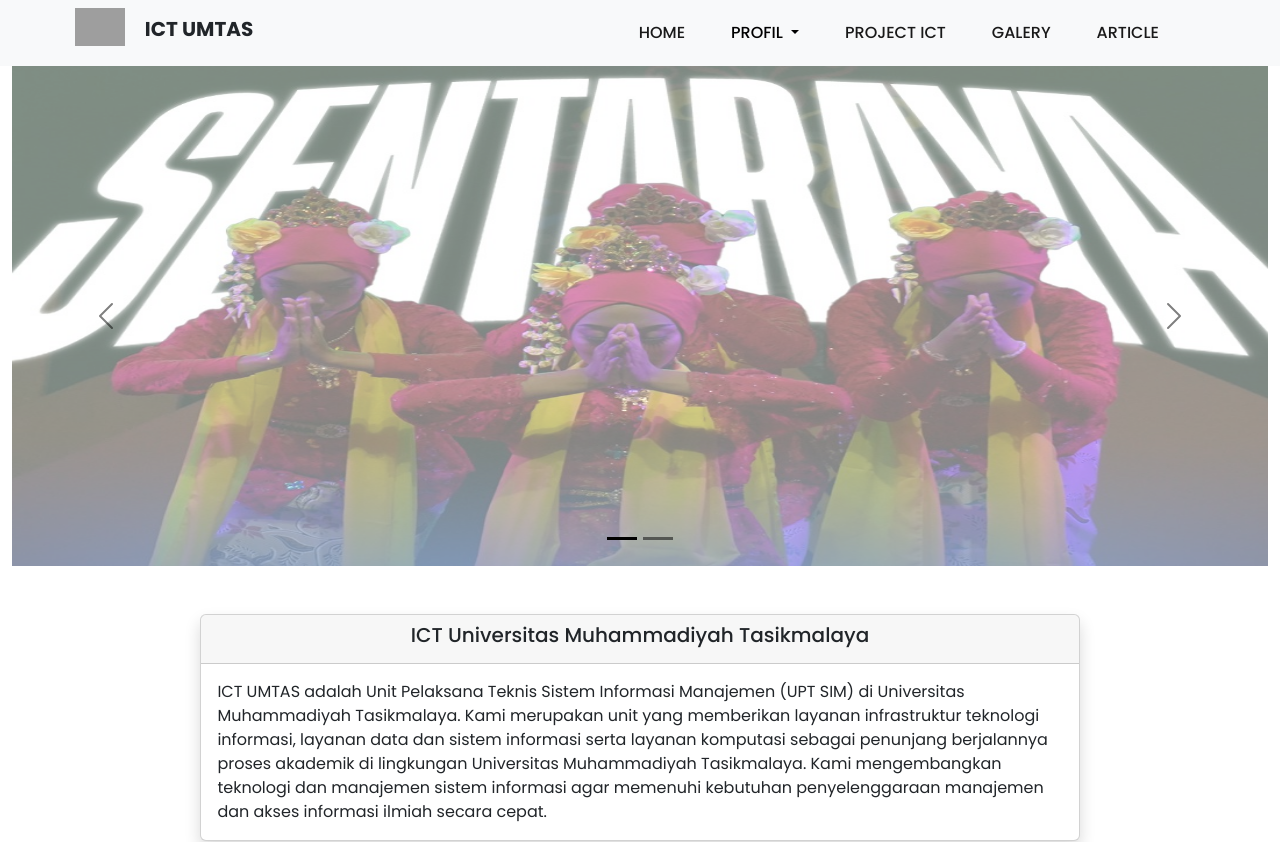
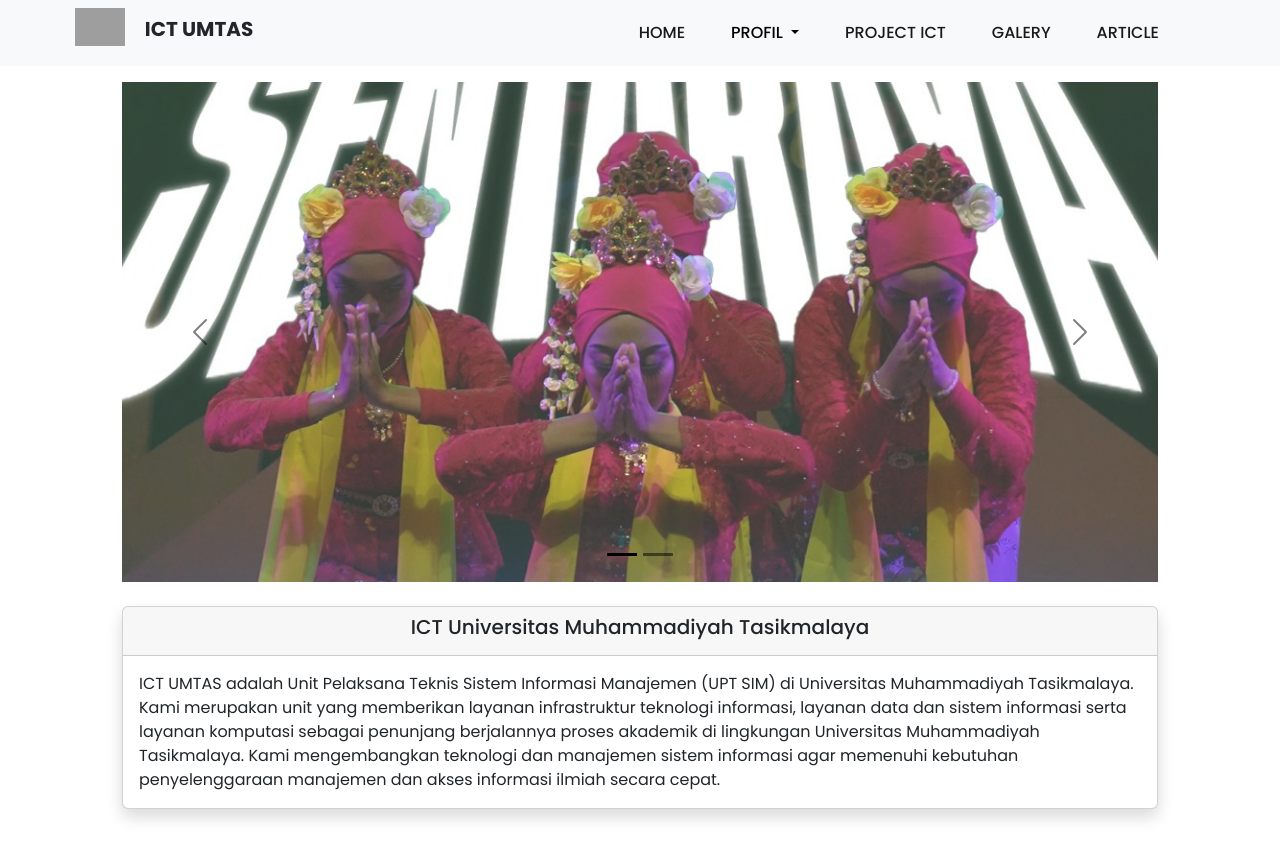
Before and after one commit to pkl-umtas/ICT-UMTAS, a Nuxt app: page /Profil/Sejarah in a window 1280 px wide. Shown: the top 842 px of the page. Built offline with nearby package versions, Linux system fonts and the light colour scheme; grey boxes are pictures that could not be loaded.

Commit message:
Update Sejarah.vue

```diff
--- a/pages/Profil/Sejarah.vue
+++ b/pages/Profil/Sejarah.vue
@@ -1,8 +1,9 @@
 <template>
-    <div class="container">
-        <div class="row">
-            <div class="col">
-                <div id="carouselExampleDark" class="carousel carousel-dark slide" data-bs-ride="carousel">
+    <div class="container-fluid p-3">
+      <div class="row justify-content-center">
+        <div class="col-12 col-lg-10">
+          <!-- Carousel -->
+          <div id="carouselExampleDark" class="carousel carousel-dark slide mb-4" data-bs-ride="carousel">
             <div class="carousel-indicators">
               <button type="button" data-bs-target="#carouselExampleDark" data-bs-slide-to="0" class="active"
                 aria-current="true" aria-label="Slide 1"></button>
@@ -11,12 +12,13 @@
             </div>
             <div class="carousel-inner">
               <div class="carousel-item active" data-bs-interval="10000">
-                            <img src="~/assets/img/carosel.jpg" class="foto d-block w-100" alt="..." height="500">
+                <img src="~/assets/img/carosel.jpg" class="foto d-block w-100" alt="Slide 1">
                 <div class="carousel-caption d-none d-md-block">
+                  <!-- Tambahkan teks di sini jika diperlukan -->
                 </div>
               </div>
               <div class="carousel-item">
-                            <img src="~/assets/img/carosel1.jpg" class="foto d-block w-100" alt="..." height="500">
+                <img src="~/assets/img/carosel1.jpg" class="foto d-block w-100" alt="Slide 2">
                 <div class="carousel-caption d-none d-md-block">
                 </div>
               </div>
@@ -32,52 +34,64 @@
               <span class="visually-hidden">Next</span>
             </button>
           </div>
-            </div>
-            <div class="content">
-                <div class="card mt-5 mb-5 shadow">
-                    <div class="card-header">
-                        <h5 class="text-center">ICT Universitas Muhammadiyah Tasikmalaya</h5>
+
+          <!-- Card Content -->
+          <div class="card shadow mb-5">
+            <div class="card-header text-center">
+              <h5>ICT Universitas Muhammadiyah Tasikmalaya</h5>
             </div>
             <div class="card-body">
-                        <p class="card-text">ICT UMTAS adalah Unit Pelaksana Teknis Sistem Informasi Manajemen (UPT SIM) di Universitas Muhammadiyah Tasikmalaya. Kami merupakan unit yang memberikan layanan infrastruktur teknologi informasi, layanan data dan sistem informasi serta layanan komputasi sebagai penunjang berjalannya proses akademik di lingkungan Universitas Muhammadiyah Tasikmalaya. Kami mengembangkan teknologi dan manajemen sistem informasi agar memenuhi kebutuhan penyelenggaraan manajemen dan akses informasi ilmiah secara cepat.</p>
-                    </div>
+              <p class="card-text">
+                ICT UMTAS adalah Unit Pelaksana Teknis Sistem Informasi Manajemen (UPT SIM) di Universitas Muhammadiyah Tasikmalaya.
+                Kami merupakan unit yang memberikan layanan infrastruktur teknologi informasi, layanan data dan sistem informasi serta
+                layanan komputasi sebagai penunjang berjalannya proses akademik di lingkungan Universitas Muhammadiyah Tasikmalaya.
+                Kami mengembangkan teknologi dan manajemen sistem informasi agar memenuhi kebutuhan penyelenggaraan manajemen dan akses
+                informasi ilmiah secara cepat.
+              </p>
             </div>
           </div>
 
         </div>
       </div>
-
-    <hr>
+    </div>
   </template>
 
   <style scoped>
   @import url('https://fonts.googleapis.com/css2?family=League+Spartan:wght@500&family=Poppins:ital,wght@0,100;0,200;0,300;0,400;0,500;0,600;0,700;0,800;0,900;1,100;1,200;1,300;1,400;1,500;1,600;1,700;1,800;1,900&display=swap');
 
-.container {
-    max-width: 100%;
-}
-
-.judul {
-    margin-left: 10%;
-}
-
-h4,
-h5,
-p {
-    font-family: "Poppins", serif;
-    margin-right: auto;
-}
-
-.card {
-    width: 70%;
-    margin: auto;
+  h4, h5, p {
+    font-family: "Poppins", sans-serif;
   }
 
   .foto {
-    opacity: 0.5;
+    opacity: 0.8;
+    object-fit: cover;
+    width: 100%;
+    height: auto;
+    max-height: 500px;
+    transition: opacity 0.3s ease;
   }
 
   .foto:hover {
     opacity: 1.0;
   }
+
+  .card {
+    width: 100%;
+  }
+
+  /* Responsif tambahan */
+  @media (max-width: 768px) {
+    .foto {
+      max-height: 300px;
+    }
+
+    .card-body p {
+      font-size: 0.95rem;
+    }
+
+    .card-header h5 {
+      font-size: 1.1rem;
+    }
+  }
   </style>
```
Lines whose indentation alone changed are shown as unchanged.
